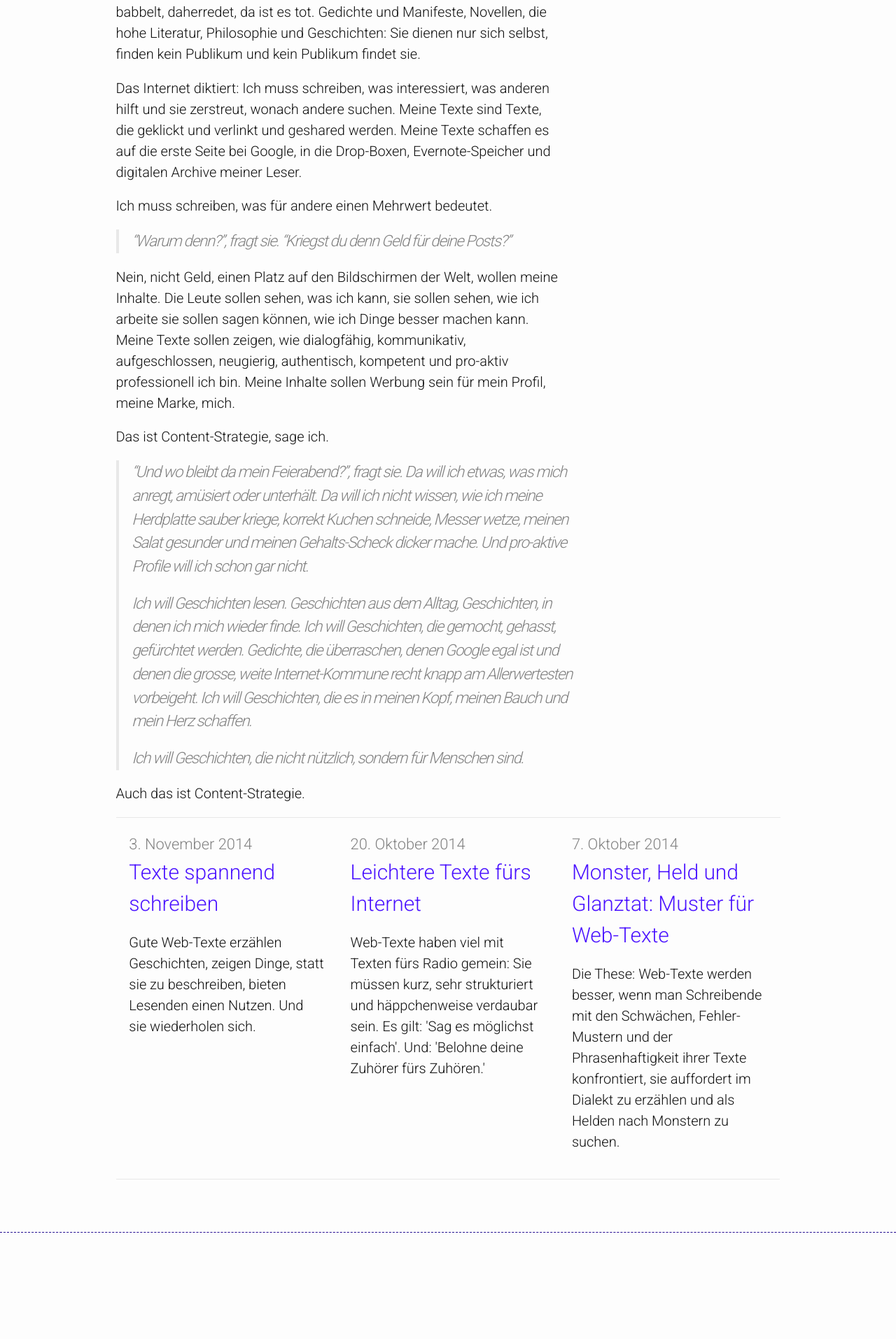
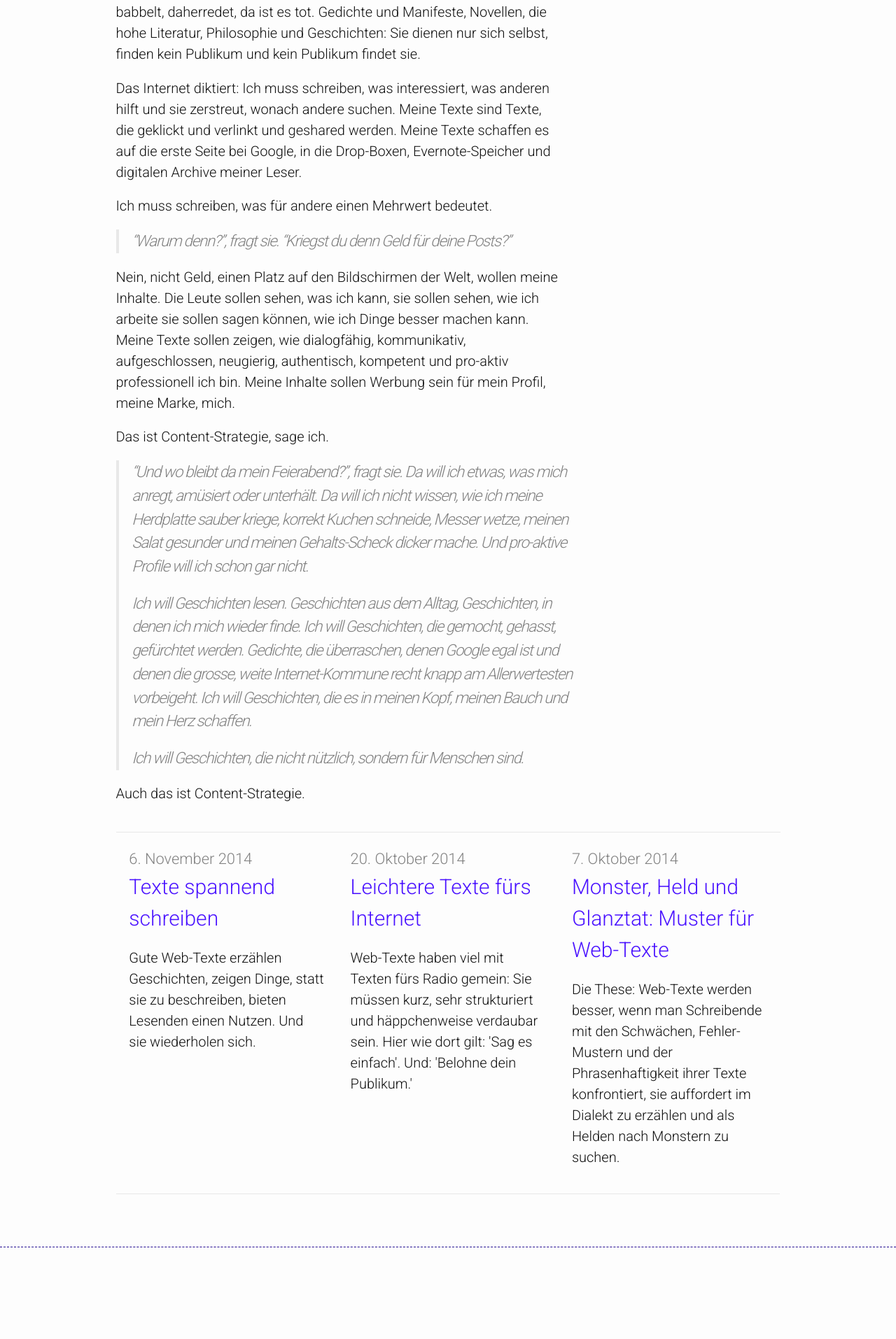
Before and after one commit to tschannes/tschannes.github.com, a Jekyll site: the page built from _posts/2014-06-23-nutzloses-im-netz.markdown, in a window 1280 px wide. Shown: the part 738-2652 px from the top of the page at 70% size. Built offline with Jekyll 4.4.1, drawn with Linux system fonts in a browser that asks for light colours; before the commit the page ends 2631 px from its top, so only the background shows below that.

Commit message:
lead-text changed, border-top added to related-container

```diff
--- a/_posts/2014-10-15-schreiben-im-web.markdown
+++ b/_posts/2014-10-15-schreiben-im-web.markdown
@@ -2,7 +2,7 @@
 layout: post
 title: "Leichtere Texte fürs Internet"
 date: 2014-10-20
-excerpt: "Web-Texte haben viel mit Texten fürs Radio gemein: Sie müssen kurz, sehr strukturiert und häppchenweise verdaubar sein. Es gilt: 'Sag es möglichst einfach'. Und: 'Belohne deine Zuhörer fürs Zuhören.'"
+excerpt: "Web-Texte haben viel mit Texten fürs Radio gemein: Sie müssen kurz, sehr strukturiert und häppchenweise verdaubar sein. Hier wie dort gilt: 'Sag es einfach'. Und: 'Belohne dein Publikum.'"
 comments: true
 related: true
 ---
--- a/_posts/2014-11-03-spannend-schreiben.markdown
+++ b/_posts/2014-11-03-spannend-schreiben.markdown
@@ -1,7 +1,7 @@
 ---
 layout: post
 title: "Texte spannend schreiben"
-date: 2014-11-03
+date: 2014-11-06
 excerpt: "Gute Web-Texte erzählen Geschichten, zeigen Dinge, statt sie zu beschreiben, bieten Lesenden einen Nutzen. Und sie wiederholen sich."
 comments: false
 related: true
--- a/_sass/_custom.scss
+++ b/_sass/_custom.scss
@@ -3,6 +3,7 @@ ul{
 }
 .related{
 	border-top:1px solid $grey-color-light;
+    margin-top:2em;
 }
 
 #about-container{
```
